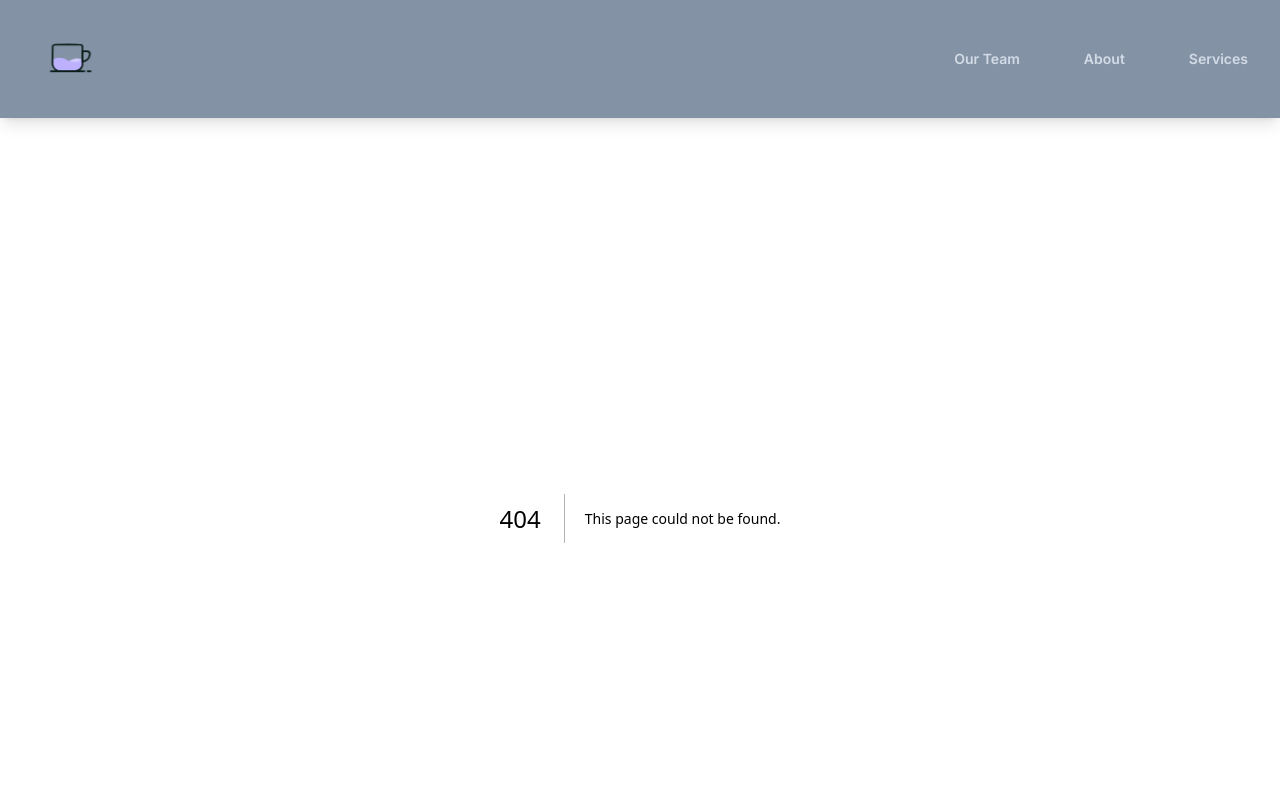
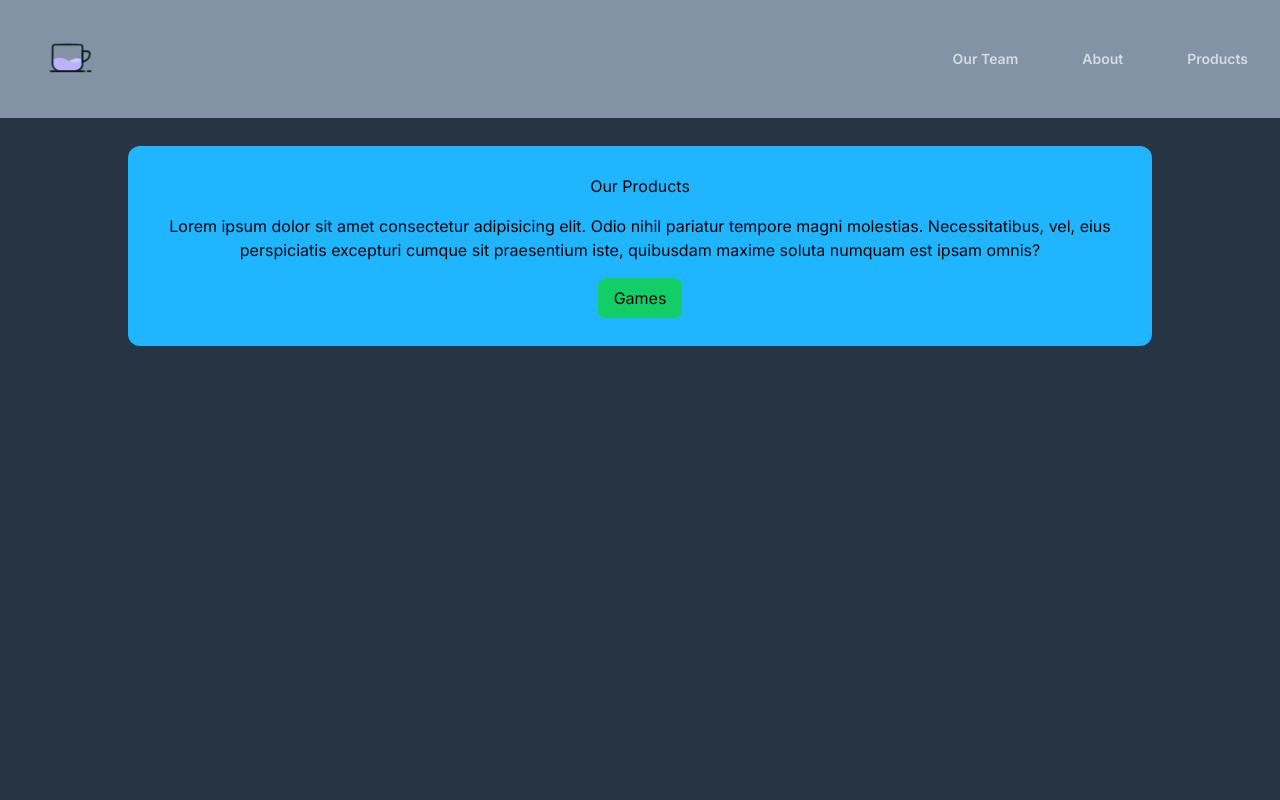
Before and after one commit to jorgeProgramaEn5/embici-rutas, a Next.js app: page /products in a window 1280 px wide. Before the commit this address had no page. Shown: the top 800 px of the page. Built offline with nearby package versions, Linux system fonts and the light colour scheme.

Commit message:
add project to render-1

```diff
--- /dev/null
+++ b/app/config.js
@@ -0,0 +1,2 @@
+export const API_URL = process.env.API_URL || "https://strapi-embici-ruta.onrender.com/api";
+export const STRAPI_URL = process.env.STRAPI_URL || "http://127.0.0.1:1337";
--- /dev/null
+++ b/app/games/page.jsx
@@ -0,0 +1,39 @@
+import Link from "next/link";
+import {getCoverImage, getGames } from "../services/games"
+
+// async function getGames () {
+//     const res = await fetch(`${API_URL}/video-games?populate=*`)
+//     if (!res.ok) {
+//         throw new Error('upss something went wrong')
+//     }
+//     const { data } = await res.json()
+//     return data
+// }
+
+export default async function gamePage() {
+
+    const games = await getGames();
+    console.log(games)
+
+    return (
+        <section className="flex flex-col items-center justify-between min-h-screen p-24">
+            <div>
+                <div>
+                    {
+                        games.map(({attributes, id}) => (
+
+                            <Link key={id} href="#" className="flex flex-col items-center bg-gray-light border border-gray-200 rounded-lg shadow md:flex-row md:max-w-xl hover:bg-gray-100 mb-2">
+                                <img className="object-cover w-full rounded-t-lg h-[200px] md:h-auto md:w-48 md:rounded-none md:rounded-l-lg" src={getCoverImage({attributes})} alt=""/>
+                                <div className="flex flex-col justify-between p-4 leading-normal">
+                                    <h5 className="mb-2 text-2xl font-bold tracking-tight text-gray-900 ">{attributes.title}</h5>
+                                    <p className="mb-3 font-normal text-gray-700 ">{attributes.description}</p>
+                                </div>
+                            </Link>
+
+                        ))
+                    }
+                </div>
+            </div>
+        </section>
+    )
+}
--- a/app/services/page.jsx
+++ b/app/products/page.jsx
@@ -1,14 +1,18 @@
-
+import Link from "next/link"
 export default function ServicePage() {
   return (
     <div className=" w-full min-h-screen bg-gray-dark flex flex-col justify-start pt-7 items-center">
         <div className="bg-blue text-center max-w-[80%] p-7 flex flex-col justify-center items-center rounded-xl">
-          <h1 className=" pb-4">Services</h1>
+          <h1 className=" pb-4">Our Products</h1>
           <p>Lorem ipsum dolor sit amet consectetur adipisicing elit.
             Odio nihil pariatur tempore magni molestias. Necessitatibus,
             vel, eius perspiciatis excepturi cumque sit praesentium iste,
             quibusdam maxime soluta numquam est ipsam omnis?
           </p>
+
+          <Link href={`/games`}>
+            <button className=" bg-green px-4 py-2 mt-4 rounded-lg">Games</button>
+          </Link>
         </div>
       </div>
   )
--- /dev/null
+++ b/app/services/games.js
@@ -0,0 +1,15 @@
+import { API_URL, STRAPI_URL } from "../config";
+
+export async function getGames () {
+    const res = await fetch(`${API_URL}/video-games?populate[platforms][fields][0]=name&populate[cover][fields]`)
+    if (!res.ok) {
+        throw new Error('upss something went wrong')
+    }
+    const { data } = await res.json()
+    return data
+}
+
+export function getCoverImage({attributes}) {
+    const {url} = attributes.cover.data[0].attributes
+    return `${STRAPI_URL}${url}`
+}
--- a/components/Header.jsx
+++ b/components/Header.jsx
@@ -13,9 +13,12 @@ export const Header = () => {
   const settings = {
       dots: true,
       infinite: true,
+      fade: true,
       speed: 500,
       slidesToShow: 1,
-      slidesToScroll: 1
+      slidesToScroll: 1,
+      autoplay: true,
+      autoplaySpeed: 5000,
   };
 
   useEffect(()=>{
@@ -32,14 +35,16 @@ export const Header = () => {
 
   return (
     <div className='header'>
-        <div className='overflow-hidden max-h-[575px] container mx-auto max-w-7xl'>
-              {
-                datas.map((item) =>(
-                  <img key={item.id} src={`http://localhost:1337${item.attributes.image.data.attributes.url}`} alt='banner' />
-                ))
-              }
-        </div>
+      <div className='overflow-hidden max-h-[175px] lg:max-h-[575px] container mx-auto max-w-7xl'>
+        <Slider {...settings}>
+          {
+            datas?.map((item) =>(
+              <img key={item.id} src={`http://localhost:1337${item.attributes.image.data.attributes.url}`} alt='banner' />
+            ))
+          }
+        </Slider>
       </div>
+    </div>
   )
 }
 
--- a/components/Navigation.jsx
+++ b/components/Navigation.jsx
@@ -23,7 +23,7 @@ export function Navigation() {
                 <div className="lg:flex lg:gap-x-12">
                     <Link href="/team" className="text-sm md:mr-4 mr-2 font-semibold leading-6 text-gray-900">Our Team</Link>
                     <Link href="/about" className="text-sm md:mr-4 mr-2 font-semibold leading-6 text-gray-900">About</Link>
-                    <Link href="/services" className="text-sm font-semibold leading-6 text-gray-900">Services</Link>
+                    <Link href="/products" className="text-sm font-semibold leading-6 text-gray-900">Products</Link>
                 </div>
             </nav>
         </div>
```
Also changed, not shown: components/Header2.jsx (+9 -7 lines), components/Header3.jsx (+5 -9 lines).
